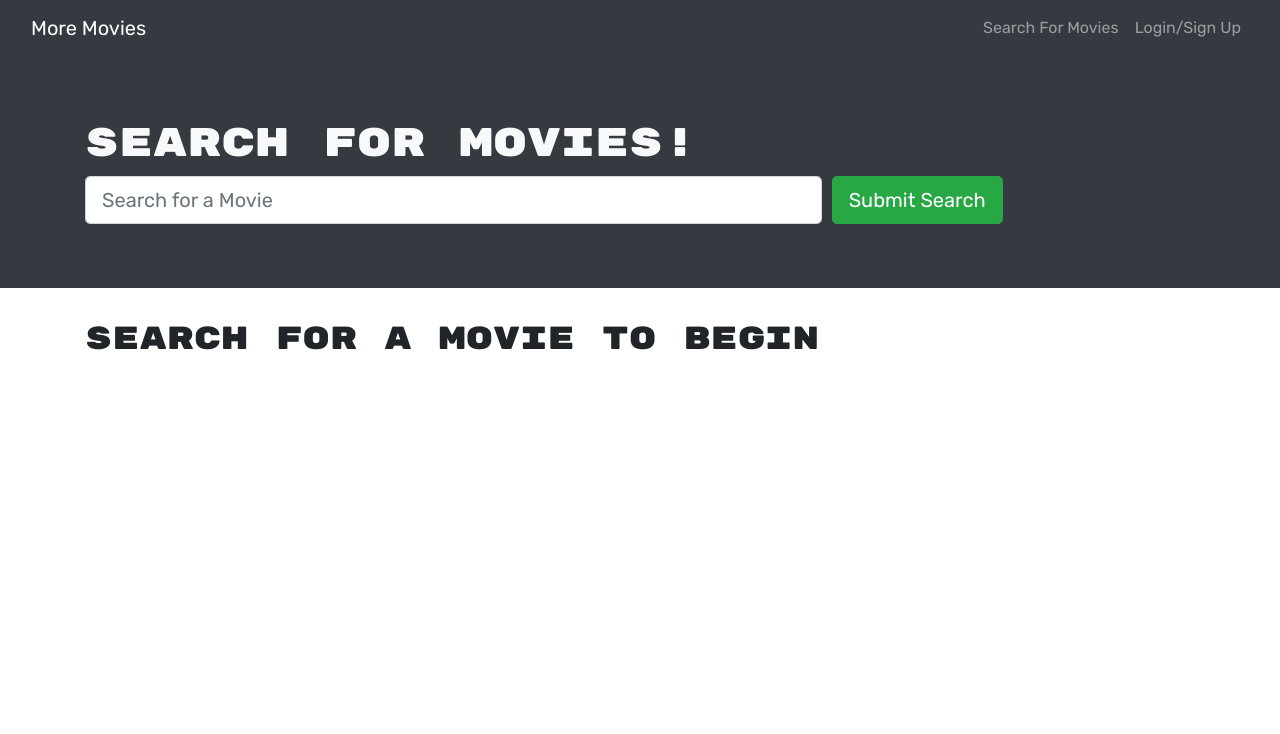
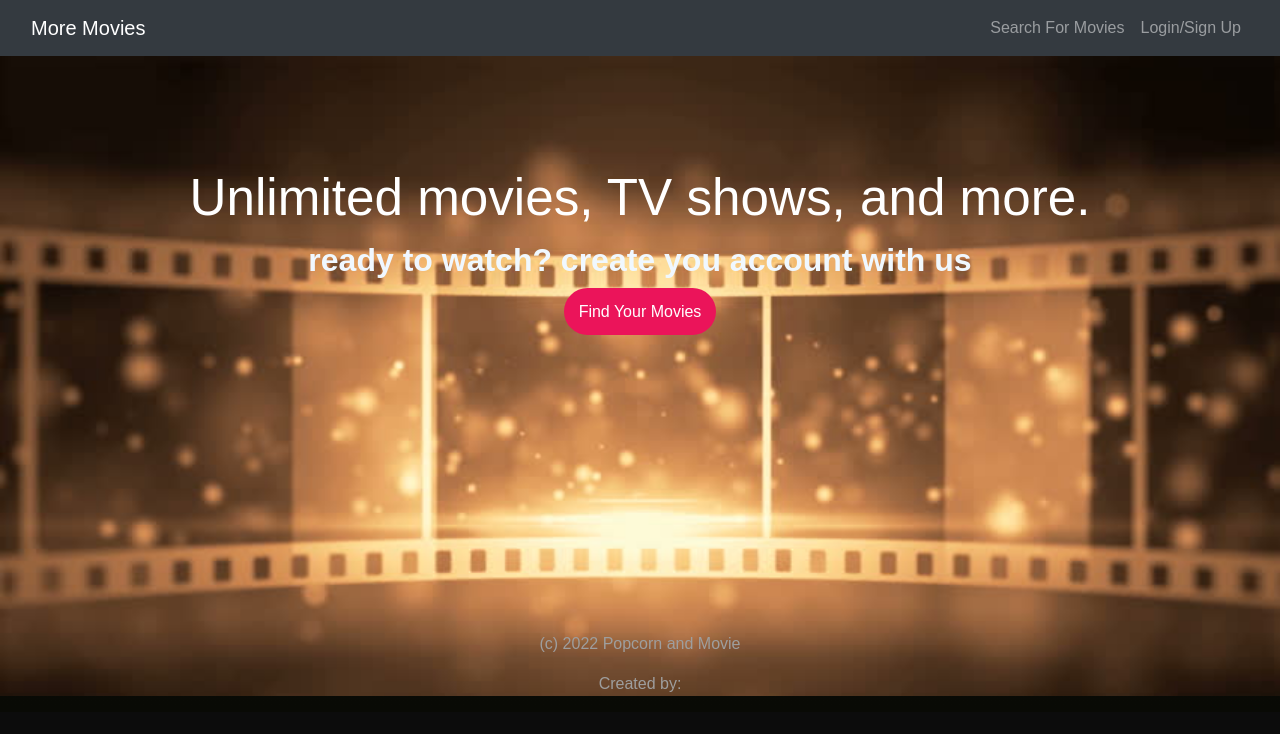
Before and after one commit to priyaaaryan/Project-3-WatchList, a React (Create React App) app in the folder client/: page / in a window 1280 px wide. Shown: the top 734 px of the page. Built offline with nearby package versions, Linux system fonts and the light colour scheme.

Commit message:
created Hmepage and fix styling layout

```diff
--- a/client/src/App.js
+++ b/client/src/App.js
@@ -2,7 +2,10 @@ import React from 'react';
 import { BrowserRouter as Router, Switch, Route } from 'react-router-dom';
 import SearchBooks from './pages/SearchBooks';
 import SavedBooks from './pages/SavedBooks';
+import HomePage from './components/HomePage';
 import Navbar from './components/Navbar';
+import Footer from './components/Footer';
+
 import {
   ApolloProvider,
   ApolloClient,
@@ -30,17 +33,20 @@ const client = new ApolloClient({
 function App() {
   return (
     <ApolloProvider client={client}>
+      <div className='App' >
     <Router>
-      <>
         <Navbar />
         <Switch>
-          <Route exact path='/' component={SearchBooks} />
+          <Route exact path='/' component={HomePage}/>
+          <Route exact path='/searchBooks' component={SearchBooks} />
           <Route exact path='/saved' component={SavedBooks} />
           <Route render={() => <h1 className='display-2'>Wrong page!</h1>} />
         </Switch>
-      </>
+      <Footer />
     </Router>
+    </div>
     </ApolloProvider>
+
   );
 }
 
--- /dev/null
+++ b/client/src/components/Footer.js
@@ -0,0 +1,21 @@
+import React from 'react'
+
+function Footer() {
+    const footerStyle={
+        position: "relative",
+        left: 0,
+        bottom: 0,
+        width: "100%",
+        color: "rgb(158, 158, 158)",
+        textAlign:"center"
+    }
+    return (
+        <div class="footer mt-5" style={footerStyle}>
+            <p>(c) 2022 Popcorn and Movie</p>
+            <p>Created by:  </p>
+
+        </div>
+    )
+}
+
+export default Footer;
--- /dev/null
+++ b/client/src/components/HomePage.js
@@ -0,0 +1,20 @@
+import React from "react";
+import "../image/HomePageStyle.css"
+
+
+function HomePage(){
+    return(
+        <div class="hero2">
+            <div class="homeDiv ">
+                <div class="container styleCont">
+                    <h1 class="display-7 title"><span class="effect">Unlimited movies, TV shows, and more. </span></h1>
+                    <p class="words"><strong>Ready to watch? Create you Account with Us</strong></p>
+                    <div class="btnContainer">
+                        <a class="searchButton" href="/SearchBooks" role="button">Find Your Movies</a>
+                    </div>
+                </div>
+            </div>
+        </div>
+    )
+}
+export default HomePage;
--- /dev/null
+++ b/client/src/image/HomePageStyle.css
@@ -0,0 +1,76 @@
+* {
+    margin: 0;
+    padding: 0;
+    /* height: 100%; */
+    /* margin: 0; */
+    box-sizing: border-box;
+
+  }
+
+  .title{
+    text-align: center;
+    font-size: 4vw;
+    padding-top: 10%;
+
+  }
+  .icon {
+    padding: 30px;
+  }
+  .words{
+    color: aliceblue;
+    text-align: center;
+    text-transform: lowercase;
+    font-size: 2.5vw;
+  }
+
+  .btnContainer{
+    text-align: center;
+  }
+
+  .searchButton{
+    background-color: rgba(235,20,90);
+    padding: 15px;
+    color: white;
+    text-decoration: none;
+    margin-top: 20px;
+    border-radius: 80px;
+
+  }
+
+  .searchButton:hover{
+  text-decoration: none;
+  color: white;
+  filter: drop-shadow(1px 1px 5px #FF416C);
+
+
+  }
+
+  .hero2{
+    height: 66vh;
+  }
+  .homeDiv{
+    position: relative;
+    background-image: url('./movieBck.jpg');
+    background-size: cover;
+    min-height: 80vh;
+    top: 0;
+    bottom: 0;
+    right: 0;
+    left: 0;
+
+  }
+
+  @media only screen and (max-width: 600px) {
+    .title {
+      font-size: 40px;
+    }
+
+    .icon {
+      width: 100px;
+      height: 100px;
+
+    }
+    .words {
+      font-size: 20px;
+    }
+  }
--- a/client/src/index.css
+++ b/client/src/index.css
@@ -1,17 +1,26 @@
 body {
-  font-family: 'Rubik', sans-serif;
+
+    margin: 0;
+    font-family: 'Karla', sans-serif;
+    /* font-family: -apple-system, BlinkMacSystemFont, 'Segoe UI', 'Roboto', 'Oxygen',
+      'Ubuntu', 'Cantarell', 'Fira Sans', 'Droid Sans', 'Helvetica Neue',
+      sans-serif; */
+    -webkit-font-smoothing: antialiased;
+    -moz-osx-font-smoothing: grayscale;
+    background-image: linear-gradient(   #0c0c0c 20%, #090a05);
+    color: white;
+
+
 }
 
-h1,
-h2,
-h3,
-h4,
-h5,
-h6 {
-  font-family: 'Rubik Mono One', sans-serif;
+.navbar{
+  color: white;
 }
 
-.small {
-  font-weight: 300;
-  font-style: italic;
+.tabHeight{
+  min-height: 60vh;
 }
+
+ul li {
+  list-style: none;
+}
```
Also changed, not shown: client/src/image/movieBck.jpg (added).
